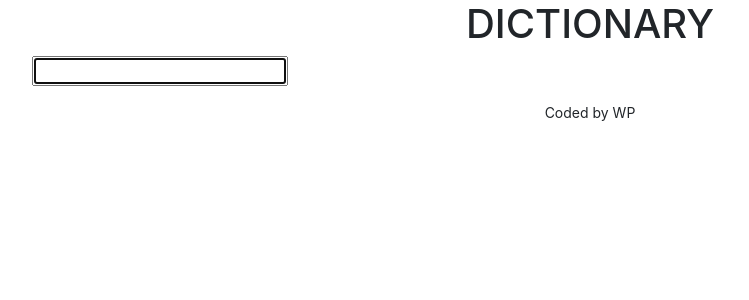
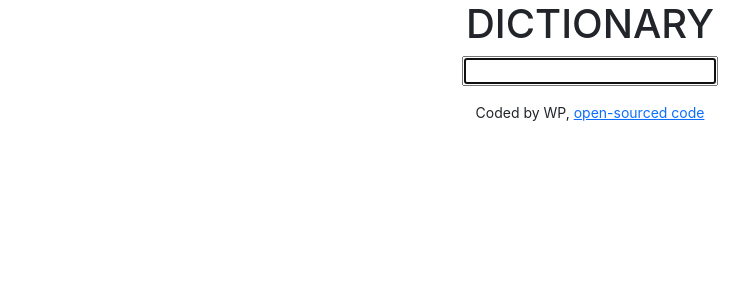
Before and after one commit to becauseidontlike/dictionary, a React (Create React App) app: page / in a window 1280 px wide. Shown: the top 300 px of the page, without its empty margins (50-799 px from the left). Built offline with nearby package versions, Linux system fonts and the light colour scheme.

Commit message:
footer with git link

```diff
--- a/src/App.js
+++ b/src/App.js
@@ -10,7 +10,7 @@ function App() {
       <h1>DICTIONARY</h1>
       <Dictionary />
       </header>
-      <footer className="mt-3">Coded by WP</footer>
+      <footer className="mt-3">Coded by WP, <a href="https://github.com/becauseidontlike/dictionary" target="_blank" rel="noreferrer">open-sourced code</a></footer>
       </div>
     </div>
   );
--- a/src/Dictionary.css
+++ b/src/Dictionary.css
@@ -0,0 +1,4 @@
+.Dictionary form {
+    display: block;
+    text-align: center;
+}
```
